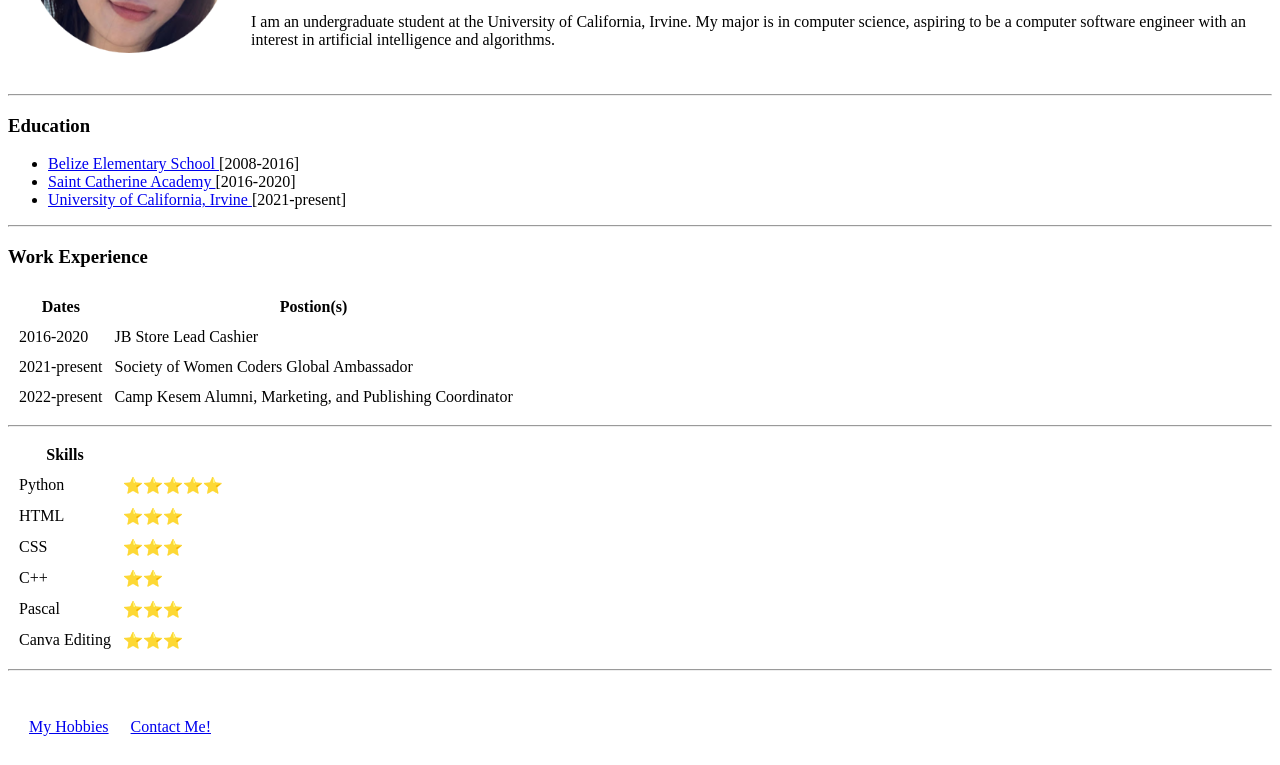
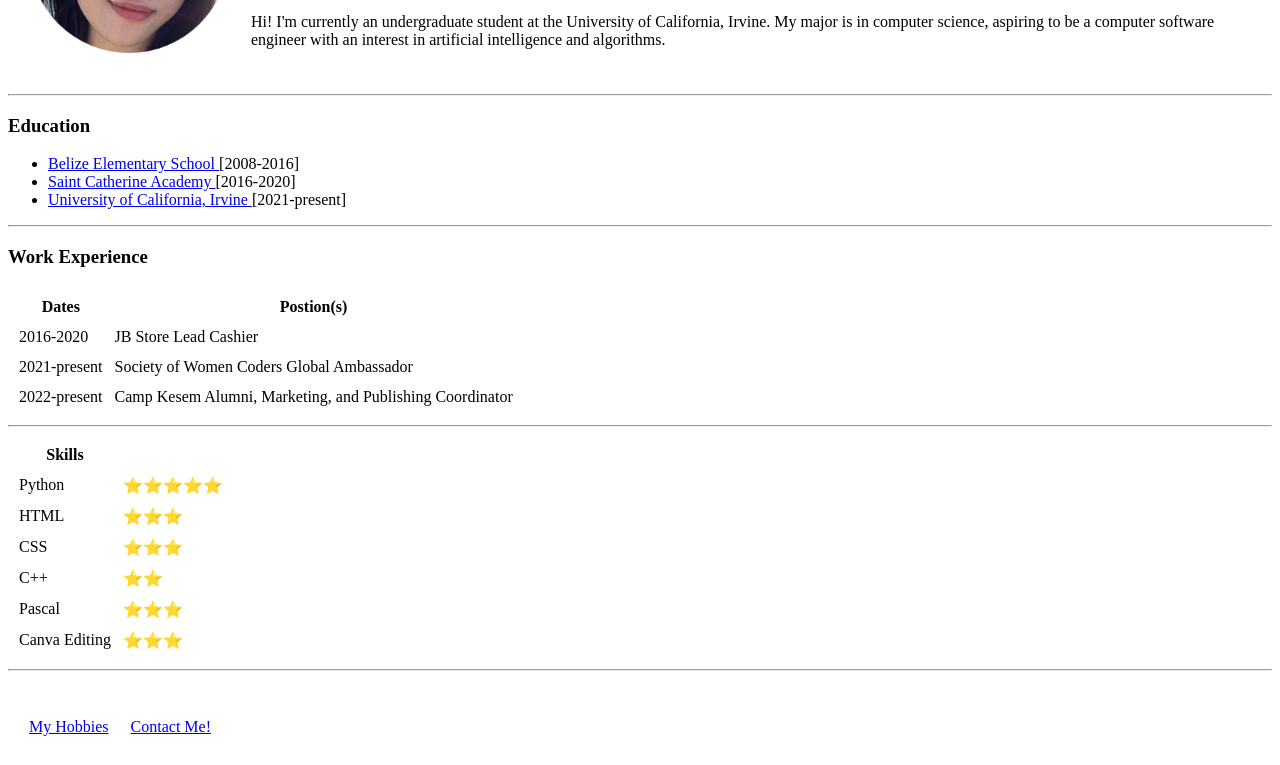
Before and after one commit to jessieh9/Personal-website-1, a plain HTML site: page index.html in a window 1280 px wide. Shown: the part 184-949 px from the top of the page. Drawn offline with Linux system fonts and the light colour scheme.

Commit message:
changes to index

```diff
--- a/index.html
+++ b/index.html
@@ -13,7 +13,7 @@
                         <em>Department of <a href="https://www.ics.uci.edu/">Computer Science </a></em><br>
                         <em>Department of <a href="https://www.ics.uci.edu/">Information Science</a></em><br>
                         <em>University of California, Irvine</em></p>
-                    <p>I am an undergraduate student at the University of California, Irvine. My major is in computer science, aspiring to be a computer software engineer with an interest in
+                    <p>Hi! I'm currently an undergraduate student at the University of California, Irvine. My major is in computer science, aspiring to be a computer software engineer with an interest in
                         artificial intelligence and algorithms. </p></td>
             </tr>
         </table>
```
